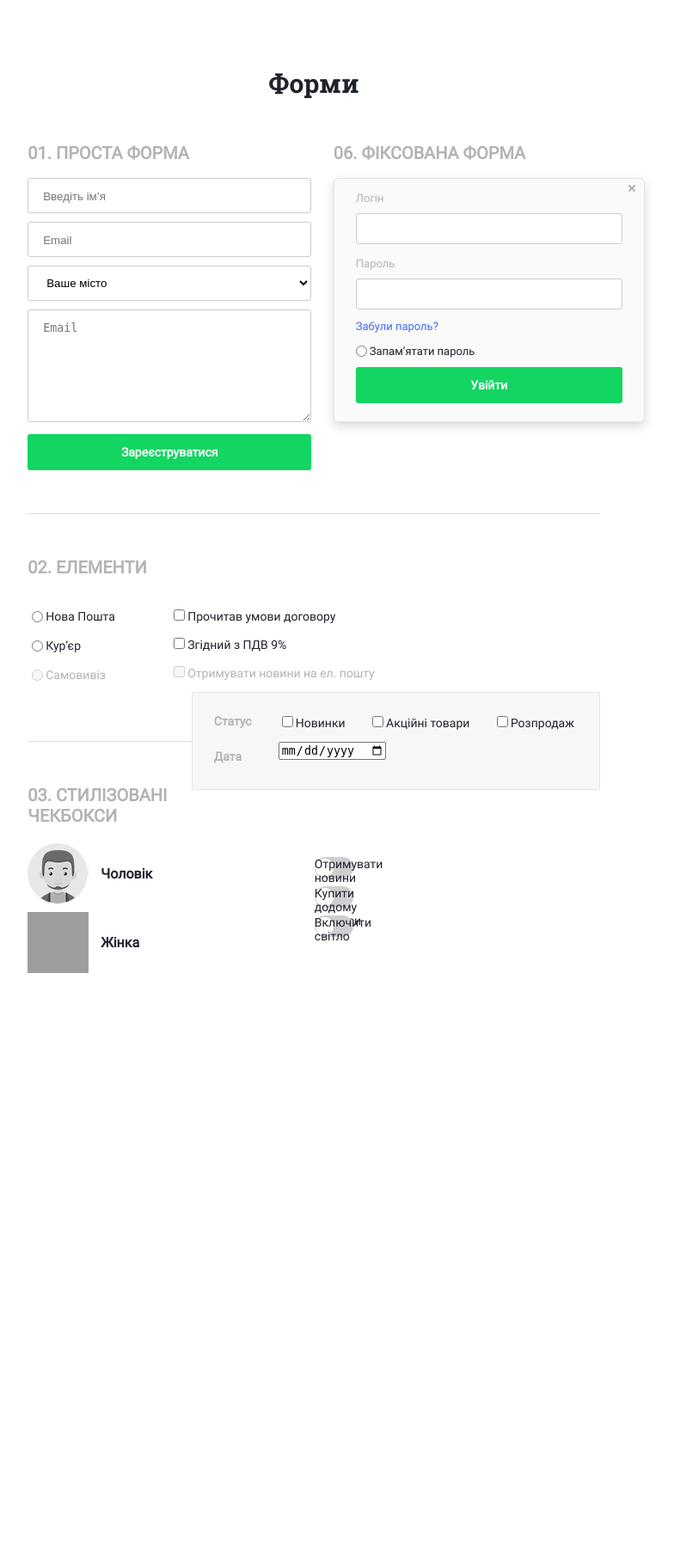
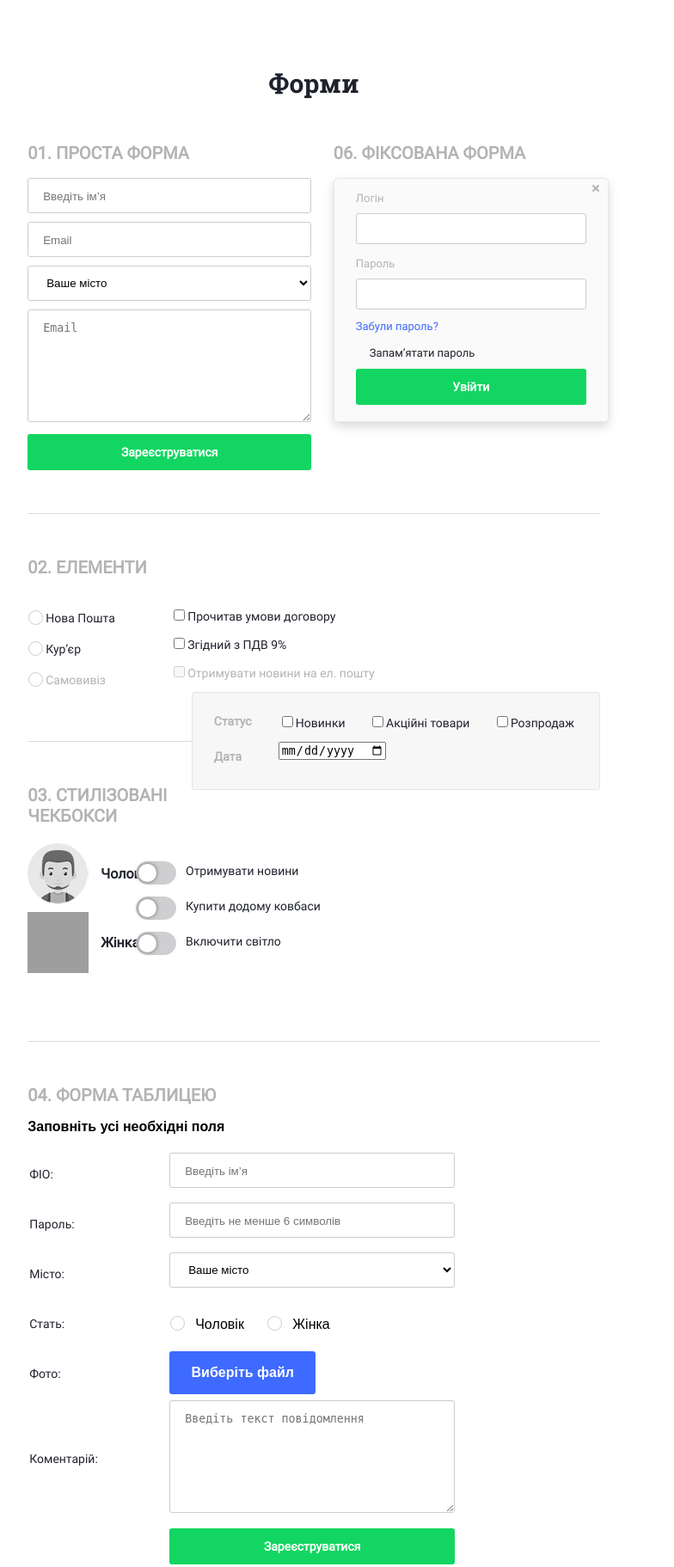
Before and after one commit to OzyOfficer/forms, a PHP site: page / in a window 1280 px wide. Shown: the whole page at 86% size, without its empty margins (275-1059 px from the left). Before the commit the page ends 1132 px from the top, so only its background shows below. Run offline with PHP 8.4, Linux system fonts and the light colour scheme; grey boxes are pictures that could not be loaded.

Commit message:
new form

```diff
--- a/css/main.css
+++ b/css/main.css
@@ -152,7 +152,7 @@ textarea {
 }
 
 input[type=radio] {
-    float: left;
+    visibility: hidden;
 }
 
 .poshta {
@@ -172,6 +172,43 @@ input[type=radio] {
 .select-poshta,
 .select-rules {
     float: left;
+}
+.delivery2+label {
+    display: inline-block;
+    position: relative;
+}
+
+.delivery2+label::before {
+    content: "";
+    position: absolute;
+    width: 15px;
+    height: 15px;
+    border-radius: 50%;
+    background-color: #ffffff;
+    border: 1px solid #cccccc;
+    left: -20px;
+    top: -1px;
+    transition: all 0.5s ease;
+}
+
+.delivery2:checked+label::before {
+    width: 15px;
+    height: 15px;
+    border-radius: 50%;
+    background-color: #ffffff;
+    border: 1px solid #3e6aff;
+}
+
+.delivery2:checked+label::after {
+    content: "";
+    position: absolute;
+    width: 7px;
+    height: 7px;
+    border-radius: 50%;
+    background-color: #3e6aff;
+    left: -15px;
+    top: 4px;
+
 }
 
 .select-rules p {
@@ -266,6 +303,7 @@ input[type=radio] {
     width: 70px;
     height: 70.1px;
     background-image: url(../img/man-color.png);
+
 }
 
 .collum-people p .woman {
@@ -276,6 +314,7 @@ input[type=radio] {
     width: 71px;
     height: 71px;
     background-image: url(../img/women.png);
+    cursor: pointer;
 }
 
 .collum-people .woman-collor:checked+label:before {
@@ -369,6 +408,7 @@ input[type=radio] {
 .forma-end {
     position: relative;
     position: fixed;
+    max-width: 320px;
 }
 
 .end {
@@ -414,6 +454,7 @@ input[type=radio] {
     position: relative;
     float: right;
     margin-right: 325px;
+    top: -40px;
 }
 
 .apple-icons label {
@@ -422,23 +463,140 @@ input[type=radio] {
     font-weight: 400;
     font-family: "Roboto";
 }
-.apple-icons input{
+
+.apple-icons p {
+    margin: 0;
+    padding-top: 23px;
+}
+
+.apple-icons input {
     appearance: none;
 }
-.apple-icons label{
+
+.on-off+label {
+    display: inline-block;
+    position: relative;
+}
+
+.on-off+label::before {
     content: "";
     position: absolute;
-    left: 0;
     width: 45px;
     height: 25px;
-    background-image: url(../img/knopka.png);
+    border-radius: 16px;
+    background-color: #cfcfd1;
+    border: 1px solid #ccc;
+    left: -58px;
+    top: -3px;
+    transition: all 0.5s ease;
 }
-.apple-icons .on-off:checked + label::before{
+
+.on-off:checked+label::before {
+    background-color: #3e6aff;
+    border: 1px solid #3e6aff;
+}
+
+.on-off+label::after {
     content: "";
     position: absolute;
+    width: 21px;
+    height: 21px;
+    border-radius: 11px;
+    filter: drop-shadow(0 0 2.5px rgba(0, 0, 0, 0.5));
+    background-color: #ffffff;
+    left: -55px;
+    top: 0px;
+    transition: all 0.5s ease;
+}
+
+.on-off:checked+label::after {
+    border-radius: 11px;
+    filter: drop-shadow(0 0 2.5px rgba(0, 0, 0, 0.5));
+    background-color: #ffffff;
+    left: -35px;
+}
 
 
-    width: 45px;
-    height: 25px;
-    background-image: url(../img/knopka-on.png);
+
+.form-table table {
+    max-width: 500px;
+    width: 100%;
 }
+
+.form-table td:first-child {
+    width: 160px;
+    padding: 20px 0;
+    font-size: 14px;
+    color: #1f222c;
+    font-weight: 400;
+    font-family: "Roboto";
+}
+
+.forma-table {
+    display: block;
+}
+
+.file-select+label::before {
+    content: "Виберіть файл";
+    padding: 16px 0;
+    position: absolute;
+    width: 170px;
+    text-align: center;
+    font-weight: 700;
+    border-radius: 3px;
+    background-color: #3e6aff;
+    color: #fff;
+    top: -17px;
+}
+
+.file-select+label {
+    position: relative;
+}
+
+.file-select {
+    position: absolute;
+    visibility: hidden;
+}
+
+.delivery3+label {
+    display: inline-block;
+    position: relative;
+}
+
+.delivery3+label::before {
+    content: "";
+    position: absolute;
+    width: 15px;
+    height: 15px;
+    border-radius: 50%;
+    background-color: #ffffff;
+    border: 1px solid #cccccc;
+    left: -20px;
+    top: -1px;
+    transition: all 0.5s ease;
+}
+
+.delivery3:checked+label::before {
+    width: 15px;
+    height: 15px;
+    border-radius: 50%;
+    background-color: #ffffff;
+    border: 1px solid #3e6aff;
+}
+
+.delivery3:checked+label::after {
+    content: "";
+    position: absolute;
+    width: 7px;
+    height: 7px;
+    border-radius: 50%;
+    background-color: #3e6aff;
+    left: -15px;
+    top: 4px;
+
+}
+.wc-man,
+.wc-woman{
+    padding-left: 9px;
+    padding-right: 22px;
+}
--- a/index.html
+++ b/index.html
@@ -43,7 +43,8 @@
                     <p>Пароль</p>
                     <input class="login" type="password">
                     <a href="#">Забули пароль?</a>
-                    <input class="parol" id="pasword" type="radio"><label class="pasword" for="pasword">Запам’ятати пароль</label>
+                    <input class="parol" id="pasword" type="radio"><label class="pasword" for="pasword">Запам’ятати
+                        пароль</label>
                     <label>
                         <input class="knopka" type="submit" value="Увійти">
                     </label>
@@ -58,14 +59,14 @@
             <div class="select-poshta">
                 <form action="sendmail.php" method="POST">
                     <p>
-                        <input id="poshta" name="radio" type="radio"><label class="poshta" for="poshta">Нова
+                        <input class="delivery2" id="poshta" name="radio" type="radio"><label class="poshta" for="poshta">Нова
                             Пошта</label>
                     </p>
                     <p>
-                        <input id="poshta1" name="radio" type="radio"><label class="poshta" for="poshta1">Кур’єр</label>
+                        <input class="delivery2" id="poshta1" name="radio" type="radio"><label class="poshta" for="poshta1">Кур’єр</label>
                     </p>
                     <p>
-                        <input disabled selected id="poshta2" name="radio" type="radio"><label class="poshta-hide"
+                        <input class="delivery2" disabled selected id="poshta2" name="radio" type="radio"><label class="poshta-hide"
                             for="poshta2">Самовивіз</label>
                     </p>
                 </form>
@@ -109,14 +110,69 @@
         </div>
         <div class="apple-icons">
             <p>
-                <input class="on-off" id="news-on" name="checkbox" type="checkbox"><label  for="news-on">Отримувати новини</label>
+                <input class="on-off" id="news-on" name="checkbox" type="checkbox"><label for="news-on">Отримувати
+                    новини</label>
             </p>
             <p>
-                <input class="on-off" id="home" name="checkbox" type="checkbox"><label  for="home">Купити додому ковбаси</label>
+                <input class="on-off" id="home" name="checkbox" type="checkbox"><label for="home">Купити додому
+                    ковбаси</label>
             </p>
             <p>
-                <input class="on-off" id="light" name="checkbox" type="checkbox"><label  for="light">Включити світло</label>
+                <input class="on-off" id="light" name="checkbox" type="checkbox"><label for="light">Включити
+                    світло</label>
             </p>
+        </div>
+        <div class="line"></div>
+        <div class="forma-table">
+            <h2>04. форма таблицею</h2>
+            <p><b>Заповніть усі необхідні поля</b></p>
+            <div class="form-table">
+
+                <table>
+                    <tr>
+                        <td>ФІО:</td>
+                        <td><label for=""><input class="input" type="text" placeholder="Введіть ім’я"></label></td>
+                    </tr>
+                    <tr>
+                        <td>Пароль:</td>
+                        <td><label for=""><input class="input" type="password"
+                                    placeholder="Введіть не менше 6 символів"></label></td>
+                    </tr>
+                    <tr>
+                        <td>Місто:</td>
+                        <td> <select class="goroda">
+                                <option value="misto" disabled selected>Ваше місто</option>
+                                <option value="kiev">Київ</option>
+                                <option value="lviv">Львів</option>
+                                <option value="khm">Хмельницький</option>
+                            </select></td>
+                    </tr>
+                    <tr>
+                        <td>Стать:</td>
+                        <td>
+                            <input class="delivery3" id="maan" name="radio" type="radio"><label class="wc-man"
+                                for="maan">Чоловік</label>
+                            <input class="delivery3" id="wooman" name="radio" type="radio"><label class="wc-woman"
+                                for="wooman">Жінка</label>
+                        </td>
+                    </tr>
+                    <tr>
+                        <td>Фото:</td>
+                        <td><input class="file-select" id="file" type="file" value="Виберіть файл"><label
+                                for="file">Виберіть файл</label></td>
+                    </tr>
+                    <tr>
+                        <td>Коментарій:</td>
+                        <td><textarea placeholder="Введіть текст повідомлення"></textarea></td>
+                    </tr>
+                    <tr>
+                        <td></td>
+                        <td><label>
+                                <input class="knopka" type="submit" value="Зареєструватися">
+                            </label></td>
+                    </tr>
+                </table>
+            </div>
         </div>
     </div>
 </body>
```
